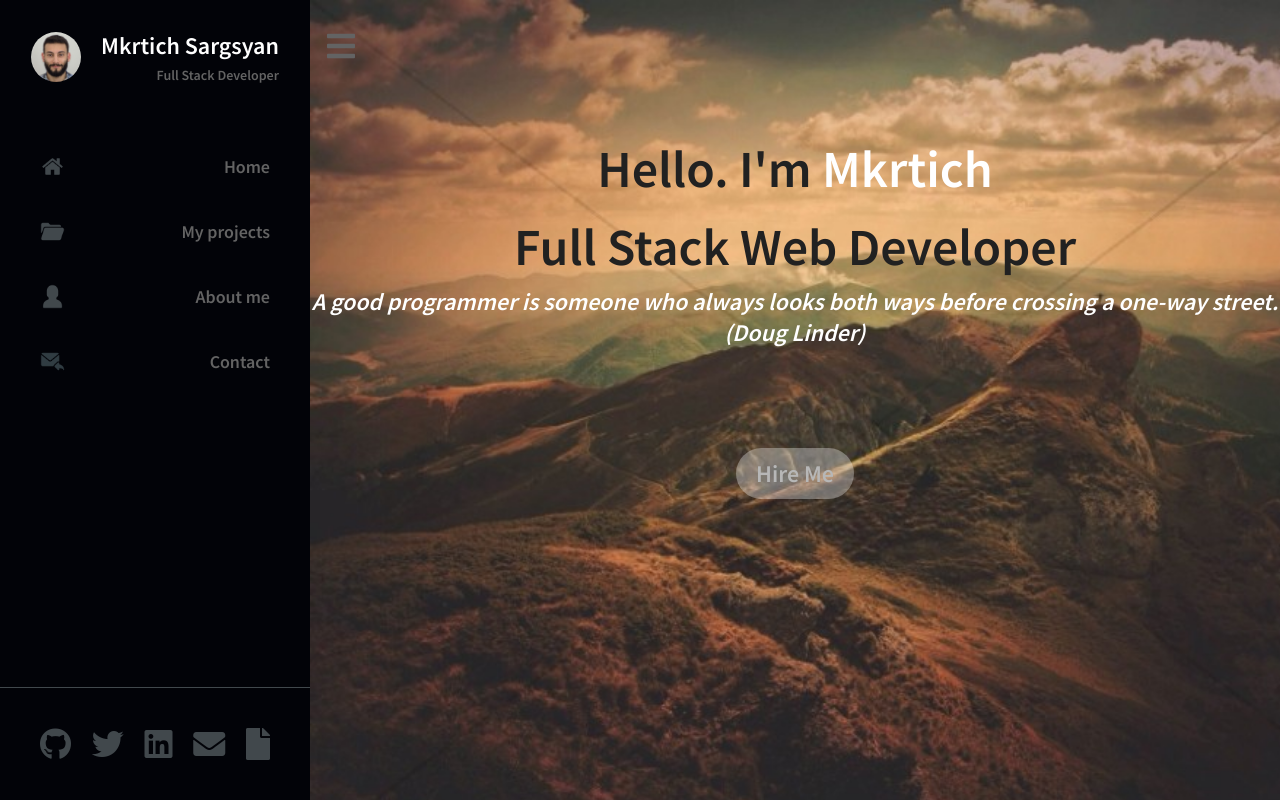
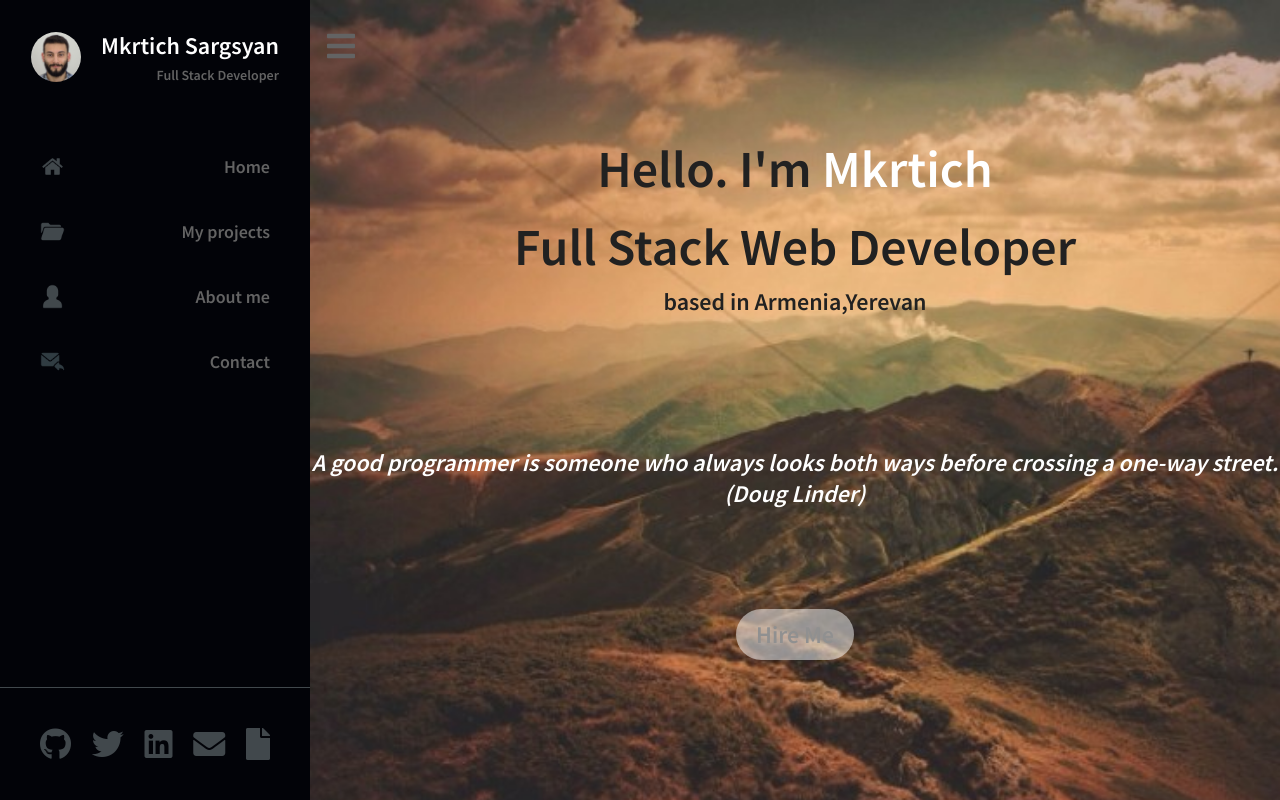
Before and after one commit to MkrtichSargsyan/MkrtichSargsyan.github.io, a Next.js app: page / in a window 1280 px wide. Shown: the top 800 px of the page. Built offline with nearby package versions, Linux system fonts and the light colour scheme.

Commit message:
add country name

```diff
--- a/components/main_content/Showcase.js
+++ b/components/main_content/Showcase.js
@@ -12,6 +12,7 @@ function Showcase() {
           <br />
           Full Stack Web Developer
         </h2>
+        <p>based in Armenia,Yerevan</p>
 
         <blockquote>
           <i>
```
